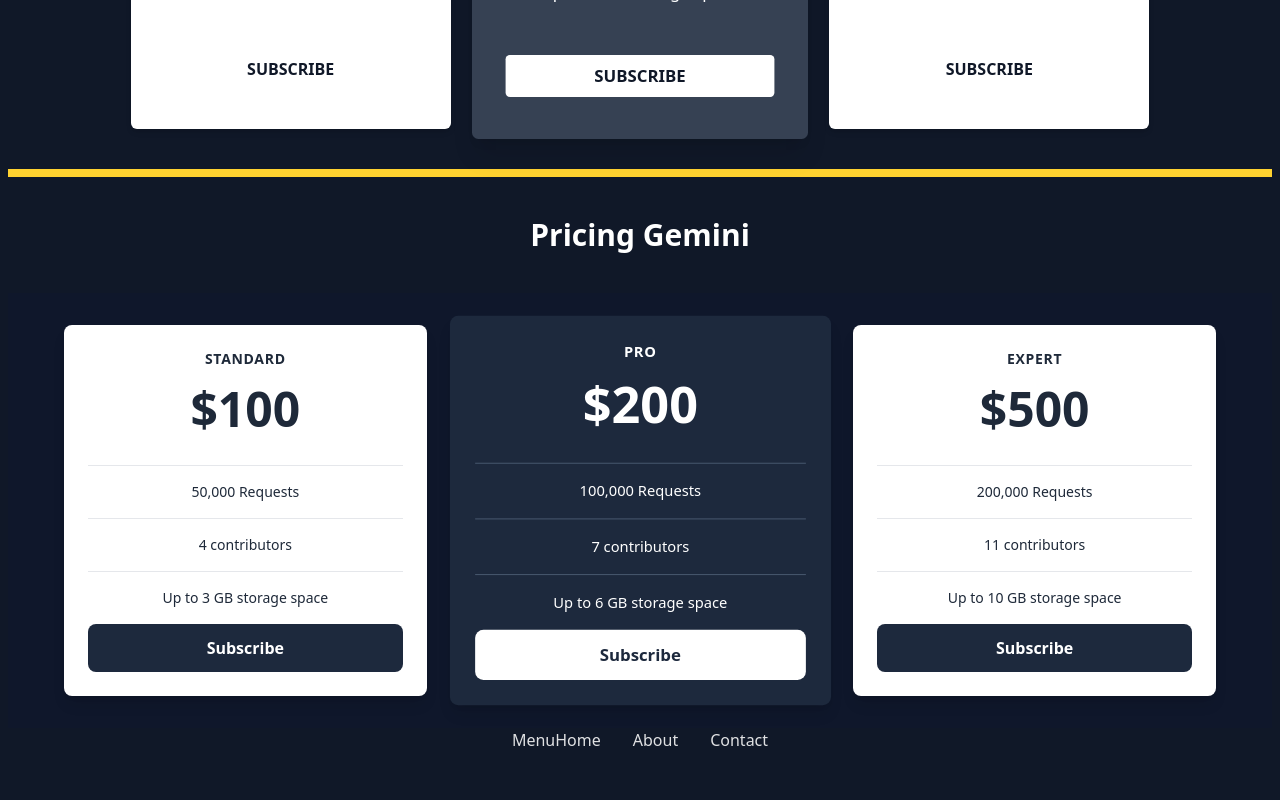
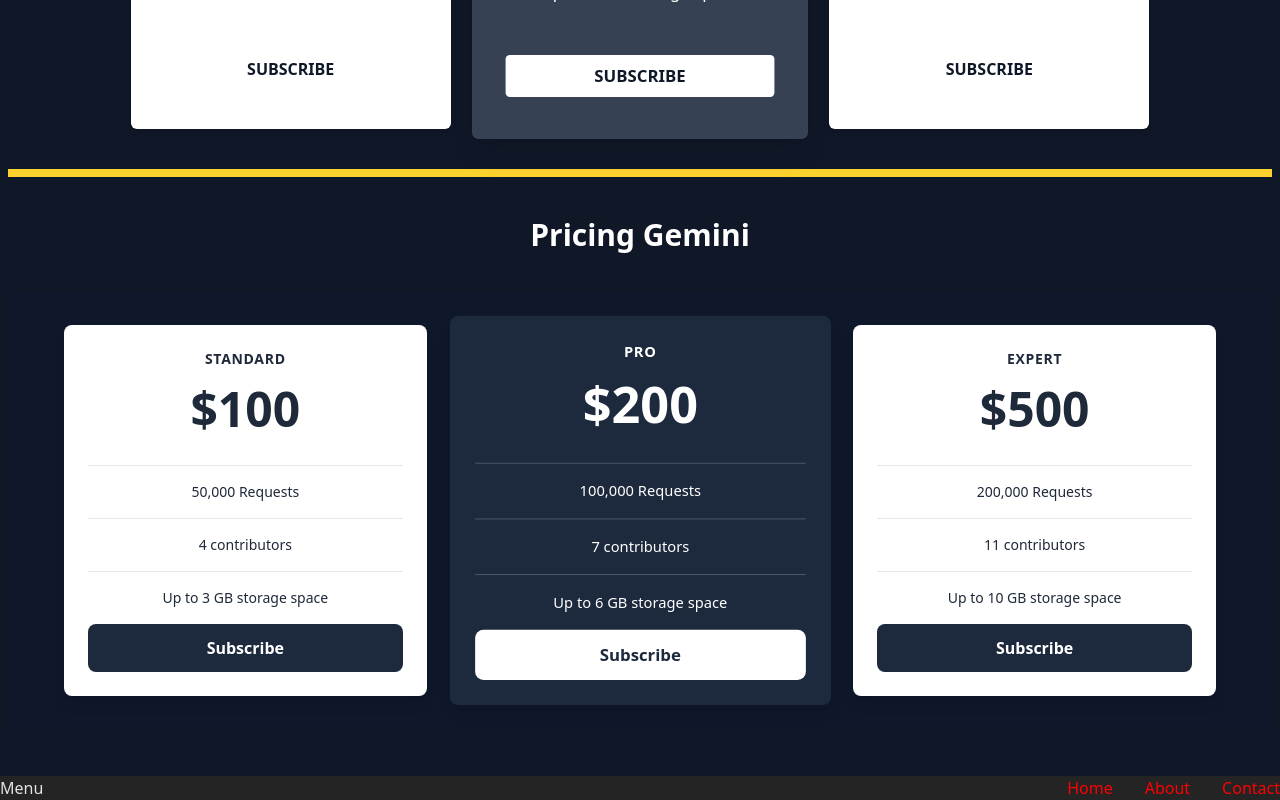
Before and after one commit to zhenya-band/ai-tasks, a React (Vite) app: page / in a window 1280 px wide. Shown: the part 393-1193 px from the top of the page. Built offline with nearby package versions, Linux system fonts and the light colour scheme.

Commit message:
feat: added task 2 cursor solution

```diff
--- a/src/App.tsx
+++ b/src/App.tsx
@@ -2,9 +2,9 @@ import { PricingPageGemini } from "./tasks/task1";
 import { PricingCardCursor } from "./tasks/task1/PricingCardCursor";
 import { MenuCursor } from "./tasks/task2/MenuCursor";
 
-
 function App() {
   return (
+    <>
       <div className="min-h-screen w-full bg-gray-900 flex flex-col items-center justify-center py-12 px-2">
         <h1 className="text-3xl font-bold text-white mb-10">Pricing cursor</h1>
         <div className="flex flex-col sm:flex-row gap-6 w-full max-w-5xl justify-center items-center">
@@ -40,8 +40,9 @@ function App() {
         <div className="w-full bg-amber-300 h-2 m-10" />
         <h1 className="text-3xl font-bold text-white mb-10">Pricing Gemini</h1>
         <PricingPageGemini />
+      </div>
       <MenuCursor />
-    </div>
+    </>
   );
 }
 
--- a/src/tasks/task2/style.css
+++ b/src/tasks/task2/style.css
@@ -2,6 +2,11 @@
   display: flex;
   justify-content: space-between;
   align-items: center;
+  position: relative;
+}
+
+.nav li {
+    color:red
 }
 
 .menu {
@@ -9,7 +14,7 @@
   gap: 2rem;
 }
 
-@media (max-width: 768px) {
+@media (max-width: 767.98px) {
   .menu {
     flex-direction: column;
     position: absolute;
@@ -17,10 +22,14 @@
     left: 0;
     width: 100%;
     background: #fff;
-    transform: translateY(-150%);
-    transition: 0.3s ease;
+    transform: translateY(-200px);
+    transition: transform 0.3s ease;
+    visibility: hidden;
+    opacity: 0;
   }
   .menu.open {
     transform: translateY(0);
+    visibility: visible;
+    opacity: 1;
   }
 }
```
Lines whose indentation alone changed are shown as unchanged.
